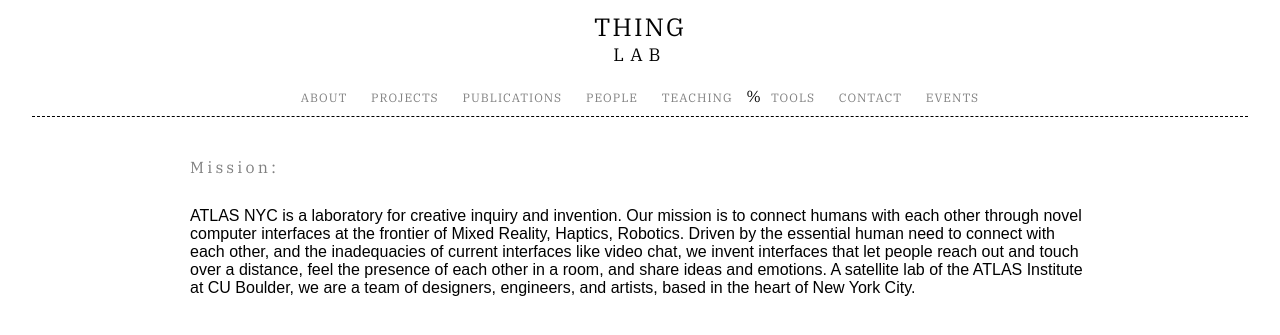
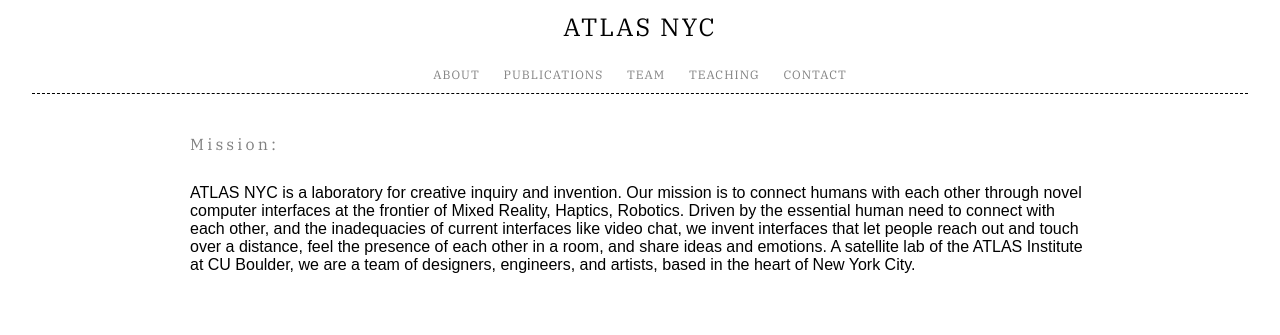
Before and after one commit to THING-Lab/THING-Lab.github.io, a Jekyll site: the page built from index.html, in a window 1280 px wide. Shown: the top 335 px of the page. Built offline with Jekyll 4.4.1, drawn with Linux system fonts in a browser that asks for light colours.

Commit message:
Changed Navigation Pane - commented out unused.

```diff
--- a/_layouts/default.html
+++ b/_layouts/default.html
@@ -11,19 +11,18 @@
     <body>
         <div class="nav">
             <a class="nav-title" href="/">
-                <h1 class="logo-top">THING</h1>
-                <h1 class="logo-bot">LAB</h1>
+                <h1 class="logo-top">ATLAS NYC</h1>
             </a>
 
             <ul class="nav-links">
                 <li ><a class="nav-link" href="/index">ABOUT</a></li>
-                <li ><a class="nav-link" href="/projects">PROJECTS</a></li>
+                <!--<li ><a class="nav-link" href="/projects">PROJECTS</a></li>-->
                 <li><a class="nav-link" href="/publications">PUBLICATIONS</a></li>
-                <li><a class="nav-link" href="/people">PEOPLE</a></li>
+                <li><a class="nav-link" href="/people">TEAM</a></li>
                 <li><a class="nav-link" href="/courses">TEACHING</a></li>
-                %<li><a class="nav-link" href="/tools">TOOLS</a></li>
+                <!--<li><a class="nav-link" href="/tools">TOOLS</a></li>-->
                 <li><a class="nav-link" href="/contact">CONTACT</a></li>
-                <li><a class="nav-link" href="/events">EVENTS</a></li>
+                <!--<li><a class="nav-link" href="/events">EVENTS</a></li>-->
             </ul>
         </div>
 
```
